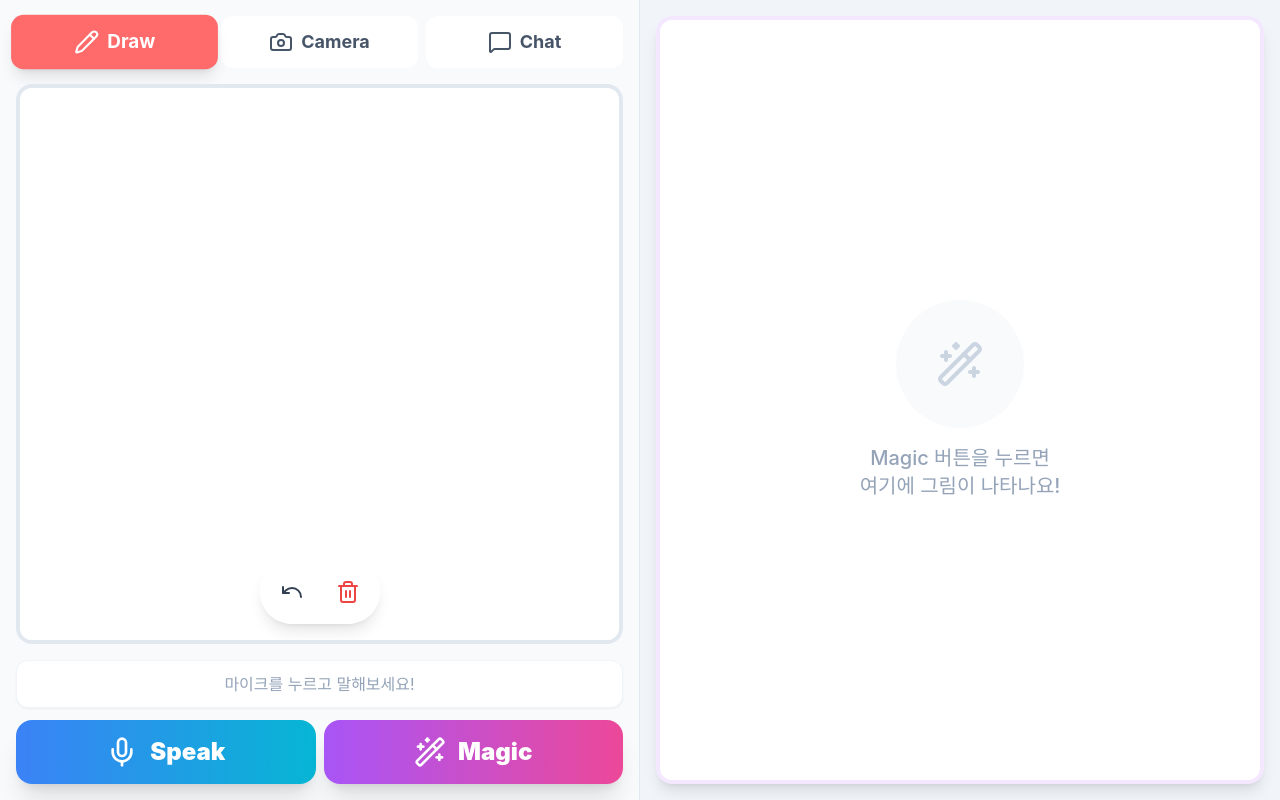
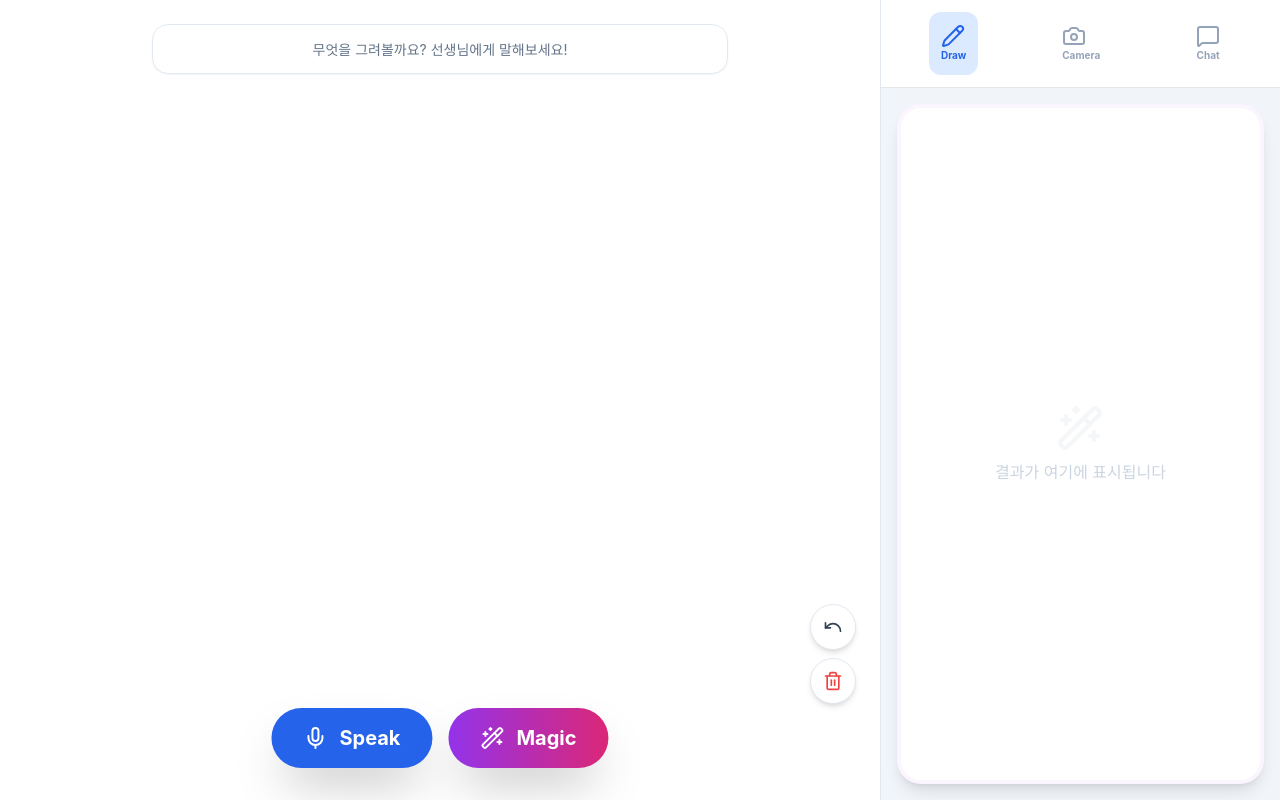
Before and after one commit to sksksk4302-beep/Draw-ai, a React app in the folder frontend/: page / in a window 1280 px wide. Built offline with nearby package versions, Linux system fonts and the light colour scheme; the HTML template or start-up script is replaced by a standard one.

Commit message:
Redesign UI: maximize canvas space with floating overlay and right panel layout

```diff
--- a/frontend/src/App.tsx
+++ b/frontend/src/App.tsx
@@ -181,35 +181,25 @@ function App() {
 
   return (
     <div className="flex h-screen w-full bg-slate-50 overflow-hidden font-sans">
-      {/* Left Panel: Input / Chat */}
-      <div className="w-1/2 h-full flex flex-col p-4 border-r border-slate-200 relative">
-        <div className="flex gap-2 mb-4">
-          <button
-            onClick={() => { setMode('draw'); setShowChat(false); }}
-            className={`flex-1 py-3 rounded-xl font-bold text-lg flex items-center justify-center gap-2 transition-all ${mode === 'draw' && !showChat ? 'bg-primary text-white shadow-lg scale-105' : 'bg-white text-slate-600 hover:bg-slate-100'
-              }`}
-          >
-            <Pencil /> Draw
-          </button>
-          <button
-            onClick={() => { setMode('camera'); setShowChat(false); }}
-            className={`flex-1 py-3 rounded-xl font-bold text-lg flex items-center justify-center gap-2 transition-all ${mode === 'camera' && !showChat ? 'bg-secondary text-white shadow-lg scale-105' : 'bg-white text-slate-600 hover:bg-slate-100'
-              }`}
-          >
-            <Camera /> Camera
-          </button>
-          <button
-            onClick={() => setShowChat(true)}
-            className={`flex-1 py-3 rounded-xl font-bold text-lg flex items-center justify-center gap-2 transition-all ${showChat ? 'bg-yellow-400 text-white shadow-lg scale-105' : 'bg-white text-slate-600 hover:bg-slate-100'
-              }`}
-          >
-            <MessageSquare /> Chat
-          </button>
+      {/* [수정] 왼쪽 패널: 캔버스 작업 영역을 넓게 사용 */}
+      <div className="flex-1 h-full flex flex-col relative bg-white">
+
+        {/* [아이디어] 상단 대화창을 오버레이로 배치 (캔버스 공간 확보) */}
+        <div className="absolute top-6 left-1/2 -translate-x-1/2 z-20 w-[90%] max-w-xl">
+          <div className="bg-white/80 backdrop-blur-md border border-slate-200 p-3 rounded-2xl shadow-sm text-center">
+            {isListening ? (
+              <span className="text-purple-600 animate-pulse font-medium">🎤 듣고 있어요: {transcript}</span>
+            ) : (
+              <span className="text-slate-500 text-sm">{transcript || "무엇을 그려볼까요? 선생님에게 말해보세요!"}</span>
+            )}
+          </div>
         </div>
 
-        <div className="flex-1 bg-white rounded-2xl shadow-inner overflow-hidden relative border-4 border-slate-200">
+        {/* 메인 콘텐츠 영역 (캔버스가 전체를 차지) */}
+        <div className="flex-1 relative overflow-hidden">
           {showChat ? (
-            <div className="w-full h-full flex flex-col bg-slate-50 p-4 overflow-y-auto">
+            <div className="w-full h-full flex flex-col bg-slate-50 p-6 pt-24 overflow-y-auto">
+              {/* 채팅 내역 출력 */}
               {chatHistory.length === 0 && (
                 <div className="flex-1 flex flex-col items-center justify-center text-slate-400">
                   <MessageSquare size={48} className="mb-2 opacity-50" />
@@ -218,10 +208,7 @@ function App() {
               )}
               {chatHistory.map((msg, idx) => (
                 <div key={idx} className={`flex w-full mb-4 ${msg.role === 'user' ? 'justify-end' : 'justify-start'}`}>
-                  <div className={`max-w-[80%] p-4 rounded-2xl text-lg ${msg.role === 'user'
-                    ? 'bg-blue-500 text-white rounded-tr-none'
-                    : 'bg-white border-2 border-yellow-400 text-slate-800 rounded-tl-none shadow-sm'
-                    }`}>
+                  <div className={`max-w-[80%] p-4 rounded-2xl ${msg.role === 'user' ? 'bg-blue-500 text-white' : 'bg-white border-2 border-yellow-400'}`}>
                     {msg.role === 'agent' && <span className="block text-xs font-bold text-yellow-600 mb-1">한울 선생님</span>}
                     {msg.text}
                   </div>
@@ -230,25 +217,27 @@ function App() {
               <div ref={chatEndRef} />
             </div>
           ) : mode === 'draw' ? (
-            <>
+            <div className="w-full h-full pt-16"> {/* 상단 대화창 자리를 위한 패딩 */}
               <Canvas ref={canvasRef} className="w-full h-full cursor-crosshair" />
-              <div className="absolute bottom-4 left-1/2 -translate-x-1/2 flex gap-2 bg-white/90 p-2 rounded-full shadow-lg backdrop-blur-sm">
-                <button onClick={() => canvasRef.current?.undo()} className="p-3 hover:bg-slate-100 rounded-full text-slate-700" title="Undo">
-                  <Undo />
+              {/* 그림판 도구는 캔버스 우측 하단에 작게 배치 */}
+              <div className="absolute bottom-24 right-6 flex flex-col gap-2">
+                <button onClick={() => canvasRef.current?.undo()} className="p-3 bg-white shadow-md hover:bg-slate-100 rounded-full text-slate-700 border border-slate-200">
+                  <Undo size={20} />
                 </button>
-                <button onClick={() => canvasRef.current?.clear()} className="p-3 hover:bg-red-50 rounded-full text-red-500" title="Clear">
-                  <Trash2 />
+                <button onClick={() => canvasRef.current?.clear()} className="p-3 bg-white shadow-md hover:bg-red-50 rounded-full text-red-500 border border-slate-200">
+                  <Trash2 size={20} />
                 </button>
               </div>
-            </>
+            </div>
           ) : (
-            <div className="w-full h-full flex flex-col items-center justify-center p-4 relative">
+            <div className="w-full h-full flex items-center justify-center pt-16 relative bg-slate-50">
+              {/* 카메라 프리뷰 로직 */}
               {cameraImage ? (
                 <img src={cameraImage} alt="Preview" className="max-h-full object-contain rounded-lg" />
               ) : (
                 <div className="text-slate-400 flex flex-col items-center">
                   <ImageIcon size={64} className="mb-2" />
-                  <p>Take a photo or upload</p>
+                  <p>사진을 찍거나 업로드하세요</p>
                 </div>
               )}
               <input
@@ -262,65 +251,65 @@ function App() {
           )}
         </div>
 
-        {/* Voice Interaction Area */}
-        <div className="mt-4 flex flex-col items-center gap-3">
-          <div className="min-h-[3rem] w-full flex items-center justify-center text-center p-2 bg-white rounded-xl shadow-sm border border-slate-100">
-            {isListening ? (
-              <span className="text-purple-600 animate-pulse font-medium">듣고 있어요... {transcript}</span>
-            ) : (
-              <span className="text-slate-400">{transcript || "마이크를 누르고 말해보세요!"}</span>
-            )}
-          </div>
-
-          <div className="flex w-full gap-2">
+        {/* [개선] 하단 Speak & Magic 버튼을 플로팅 형태로 변경 */}
+        <div className="absolute bottom-8 left-1/2 -translate-x-1/2 flex gap-4 z-30">
           <button
             onClick={toggleListening}
-              className={`flex-1 py-4 rounded-2xl font-black text-2xl shadow-xl hover:scale-[1.02] active:scale-[0.98] transition-all flex items-center justify-center gap-3 ${isListening ? 'bg-red-500 text-white animate-pulse' : 'bg-gradient-to-r from-blue-500 to-cyan-500 text-white'
-                }`}
+            className={`px-8 py-4 rounded-full font-bold text-xl shadow-2xl transition-all flex items-center gap-3 ${isListening ? 'bg-red-500 text-white scale-110' : 'bg-blue-600 text-white hover:bg-blue-700'}`}
           >
-              {isListening ? <MicOff className="w-8 h-8" /> : <Mic className="w-8 h-8" />}
-              {isListening ? "Stop" : "Speak"}
+            {isListening ? <MicOff /> : <Mic />} Speak
           </button>
-
           <button
             onClick={handleMagic}
             disabled={isLoading}
-              className="flex-1 py-4 bg-gradient-to-r from-purple-500 to-pink-500 text-white rounded-2xl font-black text-2xl shadow-xl hover:scale-[1.02] active:scale-[0.98] transition-all flex items-center justify-center gap-3 disabled:opacity-70 disabled:cursor-not-allowed"
+            className="px-8 py-4 bg-gradient-to-r from-purple-600 to-pink-600 text-white rounded-full font-bold text-xl shadow-2xl hover:scale-105 active:scale-95 transition-all flex items-center gap-3 disabled:opacity-50"
           >
-              {isLoading ? (
-                <Loader2 className="animate-spin" />
-              ) : (
-                <Wand2 className="w-8 h-8" />
-              )}
-              Magic
+            {isLoading ? <Loader2 className="animate-spin" /> : <Wand2 />} Magic
           </button>
         </div>
       </div>
+
+      {/* 오른쪽 패널: AI 결과 및 모드 컨트롤 */}
+      <div className="w-[400px] h-full bg-slate-100 border-l border-slate-200 flex flex-col">
+        {/* [수정] 모드 전환 버튼을 이쪽 상단으로 이동 */}
+        <div className="bg-white p-3 flex justify-around border-b">
+          <button
+            onClick={() => { setMode('draw'); setShowChat(false); }}
+            className={`p-3 rounded-xl transition-all ${mode === 'draw' && !showChat ? 'bg-blue-100 text-blue-600' : 'text-slate-400'}`}
+          >
+            <Pencil size={24} /><span className="text-[10px] font-bold block">Draw</span>
+          </button>
+          <button
+            onClick={() => { setMode('camera'); setShowChat(false); }}
+            className={`p-3 rounded-xl transition-all ${mode === 'camera' && !showChat ? 'bg-green-100 text-green-600' : 'text-slate-400'}`}
+          >
+            <Camera size={24} /><span className="text-[10px] font-bold block">Camera</span>
+          </button>
+          <button
+            onClick={() => setShowChat(true)}
+            className={`p-3 rounded-xl transition-all ${showChat ? 'bg-yellow-100 text-yellow-600' : 'text-slate-400'}`}
+          >
+            <MessageSquare size={24} /><span className="text-[10px] font-bold block">Chat</span>
+          </button>
         </div>
 
-      {/* Right Panel: Result */}
-      <div className="w-1/2 h-full p-4 bg-slate-100 flex flex-col gap-4">
-        {/* Agent Message Bubble (Optional now, since we have chat history) */}
-        {/* We can keep it as the "Latest" message or remove it. User asked for chat history in left panel. */}
-        {/* Let's keep it but maybe simplify or remove if redundant. User said "Right panel... until Magic button is pressed... conversation... shown". */}
-        {/* Actually user said "Left panel becomes text window". So Right Panel is for RESULT. */}
-
-        <div className="flex-1 bg-white rounded-2xl shadow-lg border-4 border-purple-100 overflow-hidden flex items-center justify-center relative">
+        {/* AI 생성 결과 영역 */}
+        <div className="flex-1 p-4 flex flex-col">
+          <div className="flex-1 bg-white rounded-3xl shadow-lg border-4 border-purple-50 overflow-hidden flex items-center justify-center relative">
             {isLoading ? (
-            <div className="flex flex-col items-center gap-4">
-              <Loader2 className="w-16 h-16 text-purple-500 animate-spin" />
-              <p className="text-xl font-bold text-purple-600 animate-pulse">그림을 그리는 중이에요...</p>
+              <div className="text-center">
+                <Loader2 className="w-12 h-12 text-purple-500 animate-spin mx-auto mb-2" />
+                <p className="text-purple-600 font-bold">그리는 중...</p>
               </div>
             ) : resultImage ? (
-            <img src={resultImage} alt="Magic Result" className="max-w-full max-h-full object-contain" />
+              <img src={resultImage} alt="Result" className="w-full h-full object-contain" />
             ) : (
-            <div className="text-center text-slate-400 p-8">
-              <div className="w-32 h-32 bg-slate-50 rounded-full mx-auto mb-4 flex items-center justify-center">
-                <Wand2 size={48} className="text-slate-300" />
-              </div>
-              <p className="text-xl font-medium">Magic 버튼을 누르면<br />여기에 그림이 나타나요!</p>
+              <div className="text-slate-300 text-center">
+                <Wand2 size={48} className="mx-auto mb-2 opacity-20" />
+                <p>결과가 여기에 표시됩니다</p>
               </div>
             )}
+          </div>
         </div>
       </div>
     </div>
```
Lines whose indentation alone changed are shown as unchanged.
